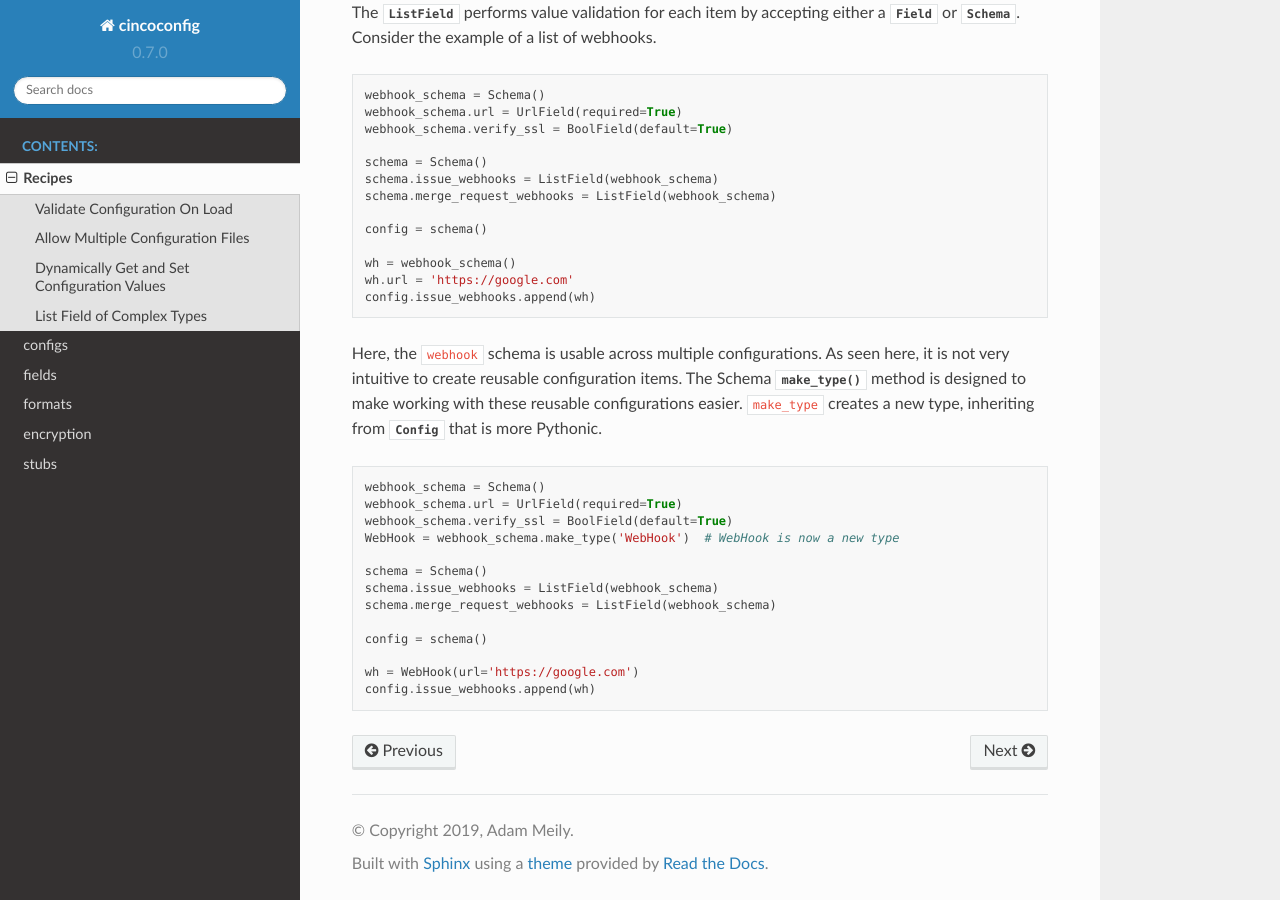
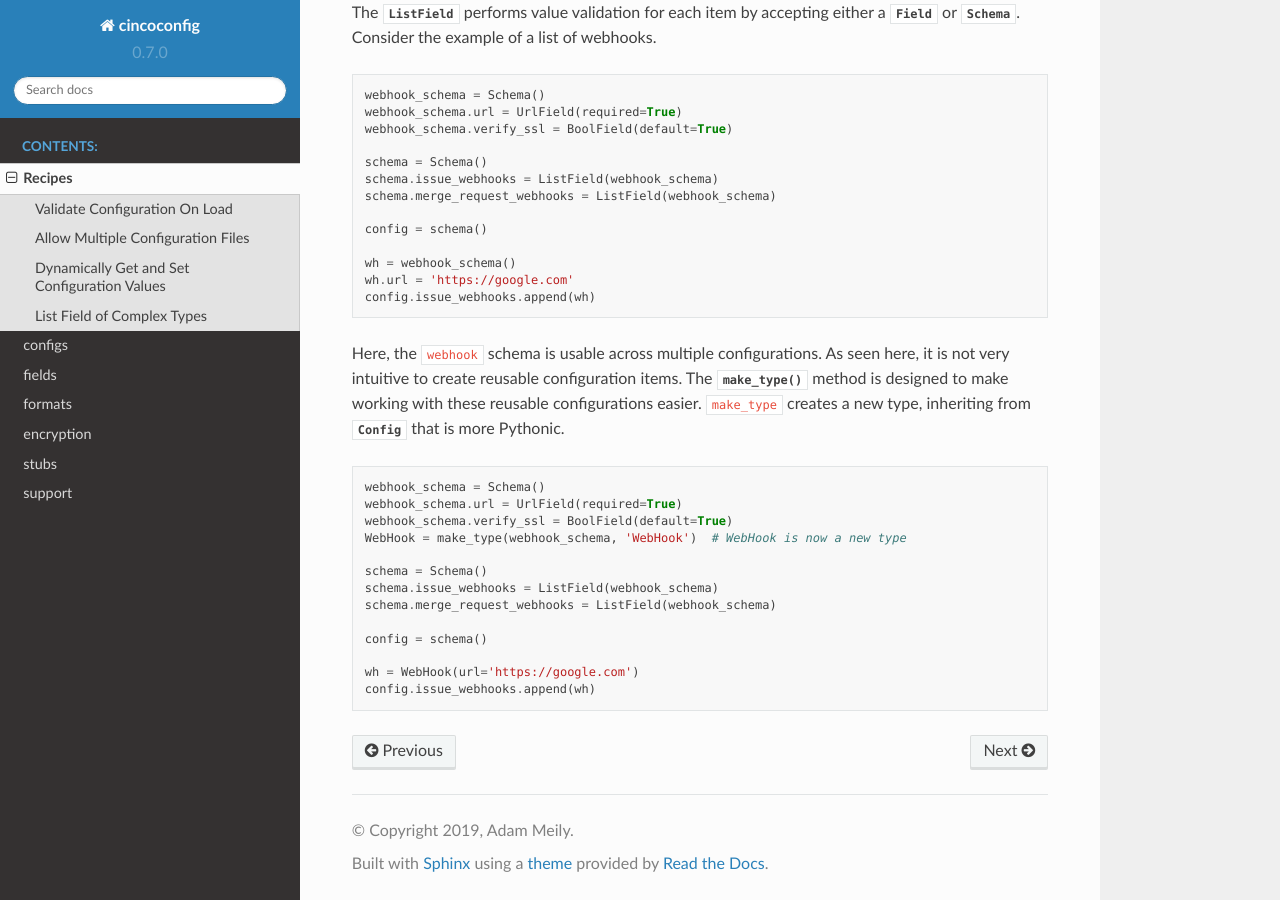
Before and after one commit to ameily/cincoconfig, a Sphinx documentation site: the page built from docs/recipes.rst, in a window 1280 px wide and 900 px high, scrolled down 1983 px. Built offline with Sphinx 7.4.7 and the Read the Docs theme 2.0.0, drawn with Linux system fonts in a browser that asks for light colours.

Commit message:
updating docs

```diff
--- a/cincoconfig/__init__.py
+++ b/cincoconfig/__init__.py
@@ -7,8 +7,9 @@
 '''
 Cincoconfig Public API
 '''
-from .core import Config, Field, Schema, ValidationError, AnyField, ConfigFormat
-from .support import make_type, validator, get_all_fields, generate_argparse_parser
+from .core import Config, Field, Schema, ValidationError, AnyField, ConfigFormat, ConfigType
+from .support import (make_type, validator, get_all_fields, generate_argparse_parser,
+                      item_ref_path, cmdline_args_override)
 from .fields import *
 from .encryption import KeyFile
 from .stubs import generate_stub
--- a/docs/index.rst
+++ b/docs/index.rst
@@ -16,6 +16,7 @@ Welcome to cincoconfig's documentation!
    formats
    encryption
    stubs
+   support
 
 
 
--- a/docs/recipes.rst
+++ b/docs/recipes.rst
@@ -126,17 +126,16 @@ webhooks.
     config.issue_webhooks.append(wh)
 
 Here, the ``webhook`` schema is usable across multiple configurations. As seen here, it is not
-very intuitive to create reusable configuration items. The Schema
-:meth:`~cincoconfig.Schema.make_type` method is designed to make working with these reusable
-configurations easier. ``make_type`` creates a new type, inheriting from
-:class:`~cincoconfig.Config` that is more Pythonic.
+very intuitive to create reusable configuration items. The :meth:`~cincoconfig.make_type` method
+is designed to make working with these reusable configurations easier. ``make_type`` creates a new
+type, inheriting from :class:`~cincoconfig.Config` that is more Pythonic.
 
 .. code-block:: python
 
     webhook_schema = Schema()
     webhook_schema.url = UrlField(required=True)
     webhook_schema.verify_ssl = BoolField(default=True)
-    WebHook = webhook_schema.make_type('WebHook')  # WebHook is now a new type
+    WebHook = make_type(webhook_schema, 'WebHook')  # WebHook is now a new type
 
     schema = Schema()
     schema.issue_webhooks = ListField(webhook_schema)
```
Also changed, not shown: docs/configs.rst (+10 -19 lines), docs/fields.rst (+8 -2 lines), docs/formats.rst (+1 -8 lines), docs/support.rst (added, +14 -0 lines), 2 other files.
